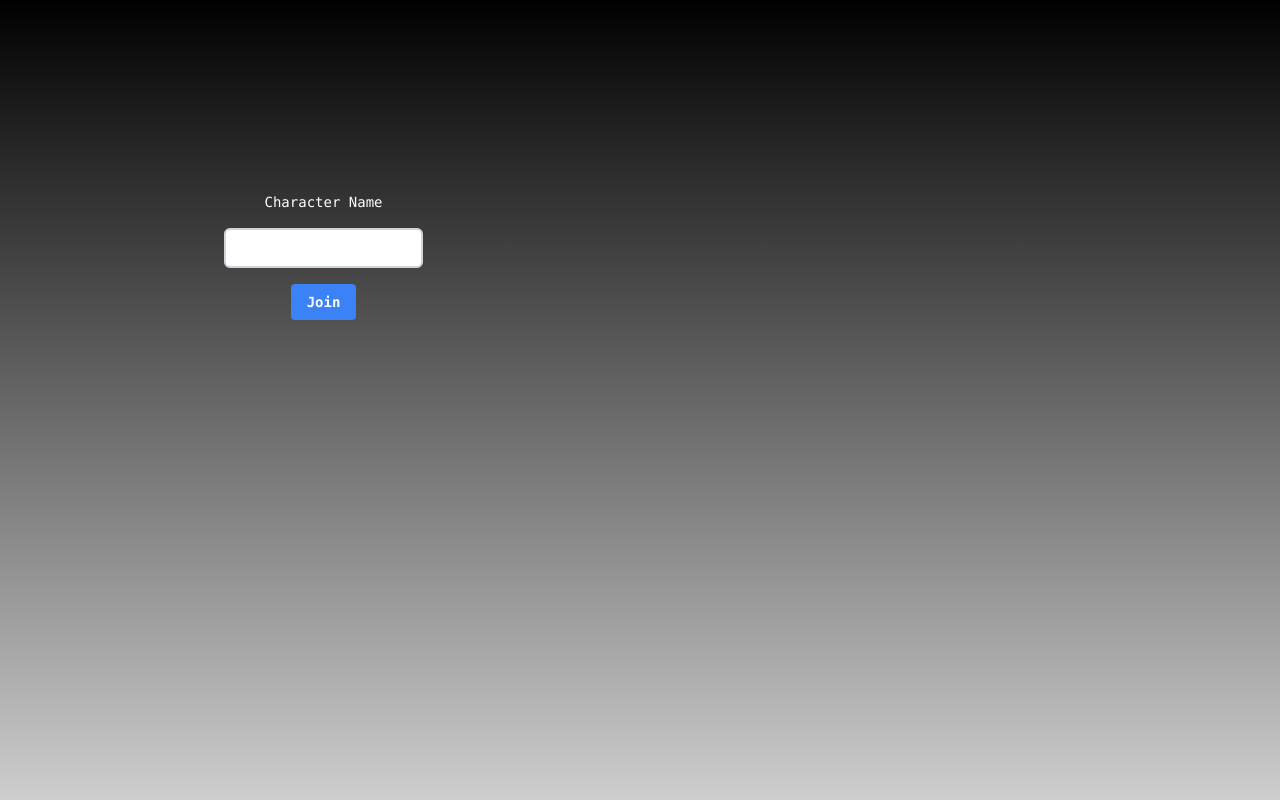
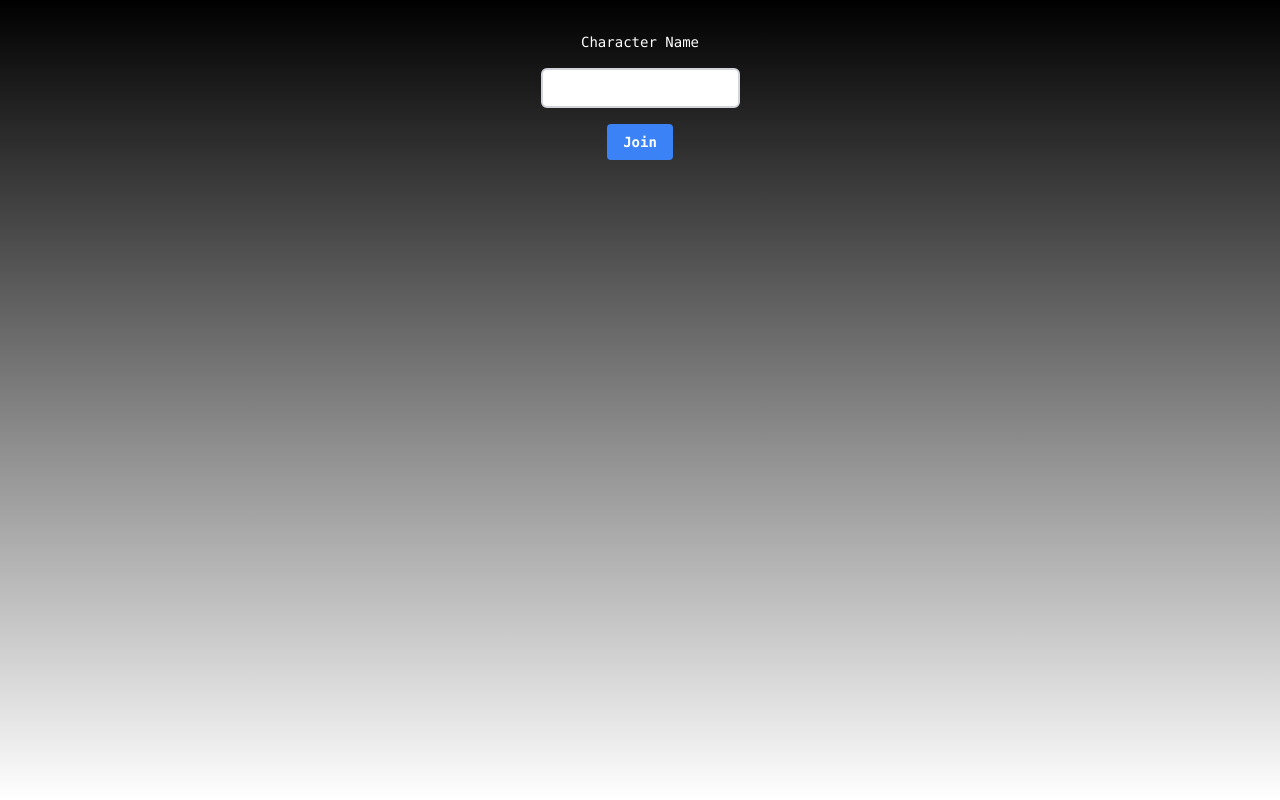
Before and after one commit to jaaydenh/cross-off-dungeon, a Next.js app in the folder app/: page / in a window 1280 px wide. Shown: the top 800 px of the page. Built offline with nearby package versions, Linux system fonts and the light colour scheme.

Commit message:
fix: cleanup

```diff
--- a/app/src/app/multiRoomDisplay.tsx
+++ b/app/src/app/DungeonMap.tsx
@@ -2,7 +2,7 @@ import React, { useRef, useEffect, useState } from 'react';
 import Grid from './grid';
 import { Room } from '@/types/Room';
 
-interface MultiRoomDisplayProps {
+interface DungeonMapProps {
   rooms: {
     room: Room;
     x: number;
@@ -11,7 +11,7 @@ interface MultiRoomDisplayProps {
   handleSquareClick: (x: number, y: number, roomIndex?: number) => void;
 }
 
-const MultiRoomDisplay: React.FC<MultiRoomDisplayProps> = ({
+const DungeonMap: React.FC<DungeonMapProps> = ({
   rooms,
   handleSquareClick
 }) => {
@@ -56,7 +56,7 @@ const MultiRoomDisplay: React.FC<MultiRoomDisplayProps> = ({
 
   // Ensure the content area is large enough for all rooms
   const contentWidth = Math.max(totalWidth, 800); // Minimum width to ensure scrolling works
-  const contentHeight = Math.max(totalHeight, 600); // Minimum height
+  const contentHeight = Math.max(totalHeight, 600);
 
   // Update container size on resize
   useEffect(() => {
@@ -81,7 +81,7 @@ const MultiRoomDisplay: React.FC<MultiRoomDisplayProps> = ({
 
   const centeringOffsetY = containerSize.height ?
     (containerSize.height - maxRoomHeight) / 2 :
-    (700 - maxRoomHeight) / 2; // Fallback to container height specified in className
+    (700 - maxRoomHeight) / 2;
 
   return (
     <div
@@ -127,4 +127,4 @@ const MultiRoomDisplay: React.FC<MultiRoomDisplayProps> = ({
   );
 };
 
-export default MultiRoomDisplay;
+export default DungeonMap;
--- a/app/src/app/room.tsx
+++ b/app/src/app/game.tsx
@@ -7,15 +7,14 @@ import { useEffect, useState, useRef } from 'react';
 import { Room } from 'colyseus.js';
 import { DungeonState } from '@/types/DungeonState';
 import { Player } from '@/types/Player';
-import Grid from './grid';
 import { Room as DungeonRoom } from '@/types/Room';
-import MultiRoomDisplay from './multiRoomDisplay';
+import DungeonMap from './DungeonMap';
 
 export const dynamic = 'force-dynamic';
 
 interface DungeonRoomState extends DungeonState {}
 
-export default function Room1() {
+export default function Game() {
   const [name, setName] = useState('');
   const [inRoom, setInRoom] = useState(false);
   const [players, setPlayers] = useState([]);
@@ -169,7 +168,7 @@ export default function Room1() {
   };
 
   return (
-    <main className="flex min-h-screen flex-col p-24">
+    <main className="flex flex-col">
       {!inRoom && (
         <div className="flex flex-col items-center justify-center w-full h-full gap-4">
           <div>Character Name</div>
@@ -194,8 +193,7 @@ export default function Room1() {
           {/* Display all rooms */}
           {displayedRooms.length > 0 && (
             <div className="mt-8">
-              <h2 className="text-xl font-bold mb-4">Dungeon Map</h2>
-              <MultiRoomDisplay
+              <DungeonMap
                 rooms={displayedRooms}
                 handleSquareClick={handleSquareClick}
               />
--- a/app/src/app/page.tsx
+++ b/app/src/app/page.tsx
@@ -1,13 +1,13 @@
 import Image from 'next/image';
-import Room1 from './room';
+import Game from './game';
 
 export const dynamic = 'force-dynamic';
 
 export default async function Home() {
   return (
-    <main className="flex min-h-screen flex-col items-center p-24">
-      <div className="z-10 w-full max-w-5xl items-center font-mono text-sm lg:flex">
-        <Room1 />
+    <main className="flex min-h-screen flex-col items-center p-8">
+      <div className="w-full items-center font-mono text-sm">
+        <Game />
       </div>
     </main>
   );
```
